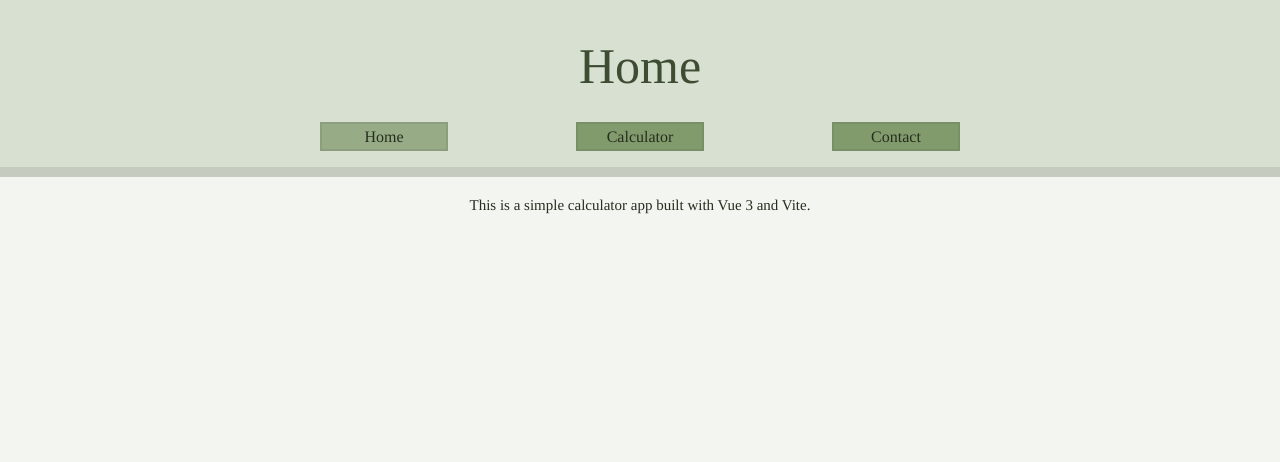
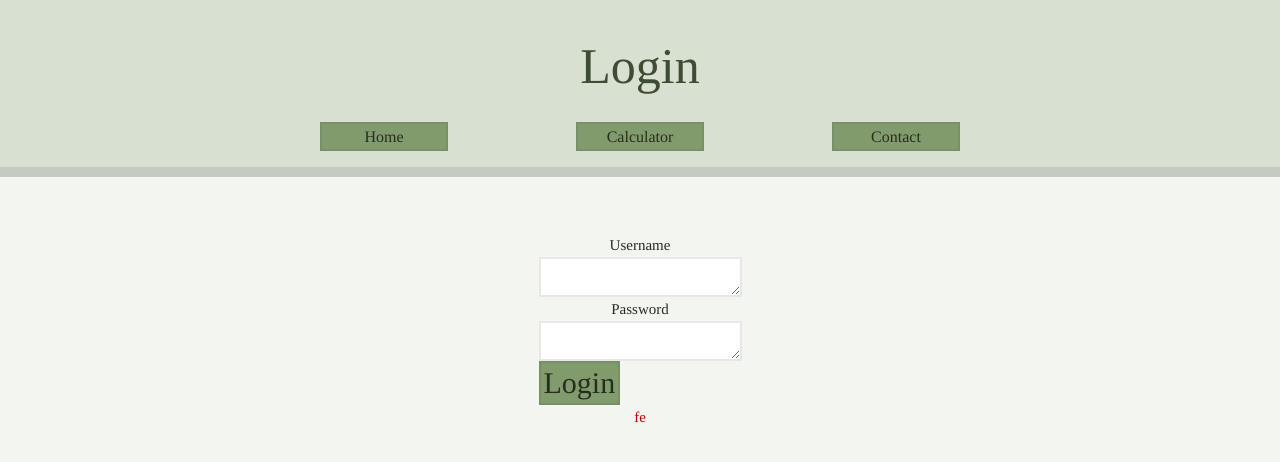
Before and after one commit to egjestad/project3, a Vue app: page / in a window 1280 px wide. Shown: the top 462 px of the page. Built offline with nearby package versions, Linux system fonts and the light colour scheme.

Commit message:
login basic structure

```diff
--- a/src/App.vue
+++ b/src/App.vue
@@ -2,7 +2,7 @@
 
 <template>
   <nav>
-    <router-link to="/">Home</router-link>
+    <router-link to="/Home">Home</router-link>
     <router-link to="/calculator">Calculator</router-link>
     <router-link to="/contact">Contact</router-link>
   </nav>
--- a/src/assets/main.css
+++ b/src/assets/main.css
@@ -19,13 +19,16 @@ a,
 .green,
 button {
   text-decoration: none;
-  color: hsla(160, 100%, 37%, 1);
+  color: var(--color-text);
   transition: 0.4s;
   padding: 3px;
+  border: 2px solid var(--color-border);
+  background-color: var(--color-background-btn);
 }
 
 @media (hover: hover) {
   button:hover {
-    background-color: hsla(160, 100%, 37%, 0.2);
+    background-color: #71895d;
+    color: var(--color-heading);
   }
 }
--- /dev/null
+++ b/src/components/LoginComponent.vue
@@ -0,0 +1,16 @@
+<template>
+  <div id="username">
+    <label for="usernameInput" id="usernameLabel">Username</label>
+    <textarea id="usernameInput"></textarea>
+  </div>
+  <div id="password">
+    <label for="passwordInput" id="passwordLabel">Password</label>
+    <textarea id="passwordInput"></textarea>
+  </div>
+  <div id="loginstatus">
+    <button id="loginButton">Login</button>
+    <label id="loginstatusLabel">fe</label>
+  </div>
+</template>
+
+<script setup lang="ts"></script>
--- a/src/router/index.ts
+++ b/src/router/index.ts
@@ -2,12 +2,18 @@ import { createRouter, createWebHistory } from 'vue-router'
 import CalculatorView from '@/views/CalculatorView.vue'
 import HomeView from '@/views/HomeView.vue'
 import ContactView from '@/views/ContactView.vue'
+import LoginView from '@/views/LoginView.vue'
 
 const router = createRouter({
   history: createWebHistory(import.meta.env.BASE_URL),
   routes: [
     {
       path: '/',
+      name: 'Login',
+      component: LoginView,
+    },
+    {
+      path: '/Home',
       name: 'Home',
       component: HomeView,
     },
--- a/src/store/userStore.ts
+++ b/src/store/userStore.ts
@@ -2,6 +2,7 @@ import { defineStore } from 'pinia'
 
 export const useUserStore = defineStore('user', {
   state: () => ({
+    loggedInUser: null as string | null,
     name: '',
     email: '',
   }),
--- a/src/views/HomeView.vue
+++ b/src/views/HomeView.vue
@@ -5,6 +5,6 @@
     <div class="wrapper">Home</div>
   </header>
   <div class="content">
-    <p>This is a simple calculator app built with Vue 3 and Vite.</p>
+    <p>Welcome to the Home page!</p>
   </div>
 </template>
--- /dev/null
+++ b/src/views/LoginView.vue
@@ -0,0 +1,34 @@
+<script setup lang="ts">
+import LoginComponent from '@/components/LoginComponent.vue'
+</script>
+
+<template>
+  <header>
+    <div class="wrapper">Login</div>
+  </header>
+  <div class="content" id="loginContainer">
+    <LoginComponent />
+  </div>
+</template>
+
+<style>
+#loginContainer {
+  display: grid;
+  justify-content: center;
+  margin: 40px;
+}
+#username,
+#password {
+  display: flex;
+  flex-direction: column;
+  align-items: center;
+  column-gap: 20px;
+}
+#usernameLabel,
+#passwordLabel {
+  width: 100px;
+}
+#loginstatusLabel {
+  color: rgb(189, 0, 0);
+}
+</style>
```
Also changed, not shown: src/scripts/LoginScript.ts (added, +25 -0 lines), src/store/loginUserStore.ts (added, +16 -0 lines).
